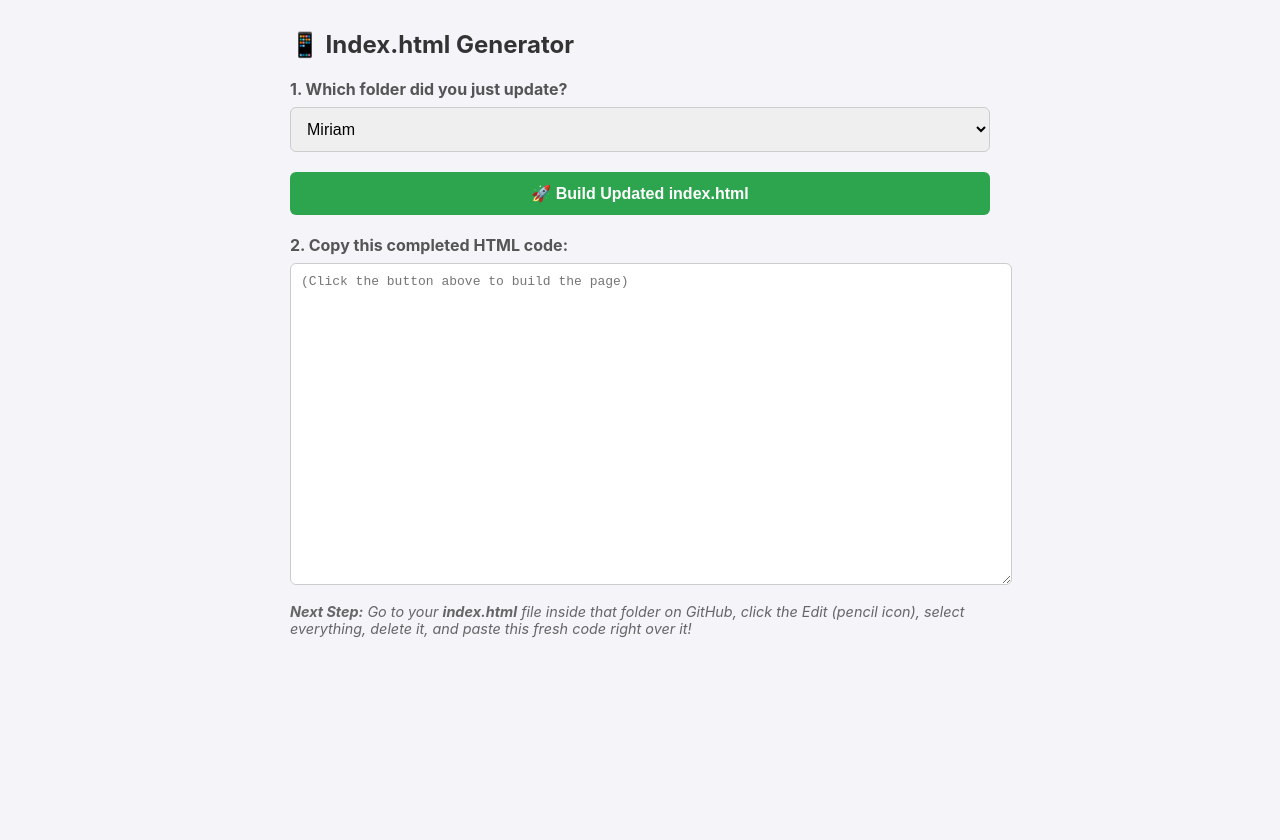
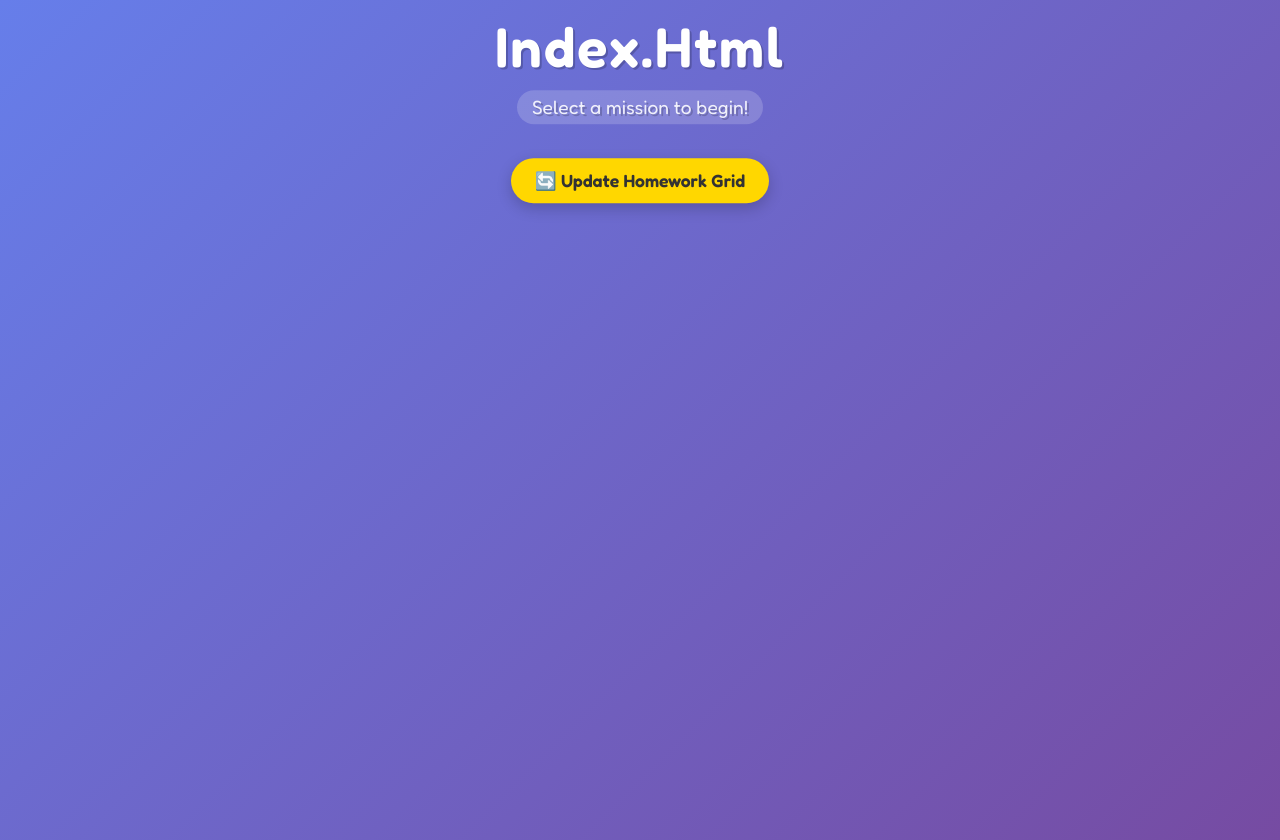
Before and after one commit to mr-chen-k12/alex, a plain HTML site: page index.html in a window 1280 px wide. Before the commit the page ends 800 px from the top, so only its background shows below. Drawn offline with Linux system fonts and the light colour scheme.

Commit message:
Update index.html

```diff
--- a/index.html
+++ b/index.html
@@ -1,99 +1,4 @@
 <!DOCTYPE html>
-<html lang="en">
-<head>
-    <meta charset="UTF-8">
-    <meta name="viewport" content="width=device-width, initial-scale=1.0">
-    <title>Index.html Generator for Mobile</title>
-    <style>
-        body { font-family: -apple-system, sans-serif; padding: 30px; max-width: 700px; margin: 0 auto; background: #f4f4f9; }
-        h2 { margin-top: 0; color: #333; }
-        label { display: block; margin-bottom: 8px; font-weight: bold; color: #555; }
-        select, button { width: 100%; padding: 12px; margin-bottom: 20px; border-radius: 6px; border: 1px solid #ccc; font-size: 16px; }
-        button { cursor: pointer; font-weight: bold; }
-        #btn-generate { background-color: #2da44e; color: white; border: none; }
-        #btn-copy { background-color: #0969da; color: white; border: none; display: none; }
-        textarea { width: 100%; height: 300px; font-family: monospace; padding: 10px; border-radius: 6px; border: 1px solid #ccc; font-size: 13px; background: #fff; }
-        .hint { font-size: 0.9rem; color: #666; margin-bottom: 10px; font-style: italic;}
-    </style>
-</head>
-<body>
-
-    <h2>📱 Index.html Generator</h2>
-
-    <label>1. Which folder did you just update?</label>
-    <select id="repoSelect">
-        <option value="miriam">Miriam</option>
-        <option value="alex">Alex</option>
-        <option value="math">Math</option>
-        <option value="books">Books</option>
-        <option value="piano">Piano</option>
-    </select>
-
-    <button id="btn-generate" onclick="generateIndexHtml()">🚀 Build Updated index.html</button>
-
-    <label>2. Copy this completed HTML code:</label>
-    <textarea id="output" readonly="" placeholder="(Click the button above to build the page)"></textarea>
-
-    <button id="btn-copy" onclick="copyToClipboard()">📋 Copy Code to Clipboard</button>
-
-    <p class="hint"><strong>Next Step:</strong> Go to your <strong>index.html</strong> file inside that folder on GitHub, click the Edit (pencil icon), select everything, delete it, and paste this fresh code right over it!</p>
-
-    <script>
-        const USERNAME = "mr-chen-k12";
-
-        function generateIndexHtml() {
-            const repo = document.getElementById('repoSelect').value;
-            const output = document.getElementById('output');
-            const btnCopy = document.getElementById('btn-copy');
-
-            output.value = "⏳ Scanning your GitHub repository files...";
-
-            fetch(`https://api.github.com/repos/${USERNAME}/${repo}/contents/`)
-                .then(res => {
-                    if (!res.ok) throw new Error("Could not fetch repo contents. Check repository name.");
-                    return res.json();
-                })
-                .then(data => {
-                    // Filter: HTML files only, exclude index.html, hidden files, or the generator itself
-                    const files = data
-                        .filter(f => f.name.endsWith('.html') && !f.name.startsWith('index') && !f.name.startsWith('_') && f.name !== 'generator.html')
-                        .map(f => f.name)
-                        .sort();
-
-                    let cardsHtml = "";
-
-                    if (files.length === 0) {
-                        cardsHtml = '        <div style="color:white; font-size:1.5rem; grid-column: 1/-1; text-align:center;">All clear! No homework today. 🎉</div>';
-                    } else {
-                        // Dynamically build the text blocks for every card matching your style guidelines
-                        cardsHtml = files.map((filename, index) => {
-                            // Assign sequential color rotation style (1-4)
-                            const styleNum = (index % 4) + 1;
-
-                            // Match the correct icon using your naming rules
-                            let icon = "📄";
-                            const lowerName = filename.toLowerCase();
-                            if (lowerName.includes("math")) icon = "📐";
-                            else if (lowerName.includes("quiz")) icon = "🏆";
-                            else if (lowerName.includes("extra")) icon = "🌟";
-                            else if (lowerName.includes("study")) icon = "🧠";
-                            else if (lowerName.includes("game")) icon = "🎮";
-                            else if (lowerName.includes("reading")) icon = "📚";
-                            else if (lowerName.includes("test")) icon = "📝";
-
-                            // Strip out .html extensions and clean up dashes for clean text layout
-                            const cleanName = filename.replace('.html', '').replace(/-/g, ' ');
-
-                            return `        <a href="https://mr-chen-k12.github.io/${repo}/${filename}" class="card style-${styleNum}">
-            <div class="card-icon">${icon}</div>
-            <div class="card-title">${cleanName}</div>
-        </a>`;
-                        }).join('\n');
-                    }
-
-                    // Assemble the entire structural layout of your target index.html layout statically!
-                    // Note: Changed local font path to live Google Fonts web link so it loads beautifully everywhere.
-                    const finalHtml = `<!DOCTYPE html>
 <html lang="en">
 <head>
     <meta charset="UTF-8">
@@ -118,7 +23,7 @@
         header {
             text-align: center;
             color: white;
-            margin-bottom: 40px;
+            margin-bottom: 30px;
             text-shadow: 2px 2px 0px rgba(0,0,0,0.2);
             animation: float 3s ease-in-out infinite;
         }
@@ -140,6 +45,33 @@
             display: inline-block;
         }
 
+        /* Update Button Styling */
+        .update-btn {
+            background-color: #ffd700;
+            color: #333;
+            border: none;
+            padding: 12px 24px;
+            font-family: 'Fredoka', sans-serif;
+            font-size: 1.1rem;
+            font-weight: 600;
+            border-radius: 25px;
+            cursor: pointer;
+            box-shadow: 0 5px 15px rgba(0,0,0,0.2);
+            transition: transform 0.2s, box-shadow 0.2s;
+            margin-top: 15px;
+            display: inline-flex;
+            align-items: center;
+            gap: 8px;
+        }
+        .update-btn:hover {
+            transform: scale(1.05);
+            box-shadow: 0 8px 20px rgba(0,0,0,0.3);
+            background-color: #ffea4a;
+        }
+        .update-btn:active {
+            transform: scale(0.95);
+        }
+
         /* The Grid of Cards */
         .card-grid {
             display: grid;
@@ -147,6 +79,7 @@
             gap: 20px;
             width: 100%;
             max-width: 1000px;
+            margin-top: 20px;
         }
 
         /* Individual Card Design */
@@ -188,7 +121,16 @@
             word-break: break-word;
         }
 
-        /* Different Colors for cards */
+        /* Loading & Status States */
+        #loading {
+            color: white;
+            font-size: 1.4rem;
+            margin-top: 20px;
+            text-align: center;
+            font-weight: 600;
+        }
+
+        /* Color rotations (Assigned by JS) */
         .style-1 { border-bottom: 8px solid #FF6B6B; }
         .style-2 { border-bottom: 8px solid #4ECDC4; }
         .style-3 { border-bottom: 8px solid #FFE66D; }
@@ -204,30 +146,89 @@
 <body>
 
     <header>
-        <h1 id="repo-name">${repo}</h1>
+        <h1 id="repo-name">Loading...</h1>
         <p class="subtitle">Select a mission to begin!</p>
+        <br>
+        <button class="update-btn" onclick="fetchLatestFiles()">🔄 Update Homework Grid</button>
     </header>
 
+    <div id="loading" style="display: none;">🚀 Syncing files...</div>
+
     <div class="card-grid" id="file-list">
-${cardsHtml}
-    </div>
+        </div>
 
-</body>
-</html>`;
+    <script>
+        const USERNAME = "mr-chen-k12";
 
-                    output.value = finalHtml;
-                    btnCopy.style.display = "block";
-                })
-                .catch(err => {
-                    output.value = "❌ Error occurred: " + err.message;
+        // 1. Get the folder name dynamically from the URL path (e.g. "alex" or "miriam")
+        const folderName = window.location.pathname.split('/').filter(Boolean).pop() || "alex";
+        document.getElementById('repo-name').innerText = folderName;
+
+        // 2. Main function that hits GitHub directly to update your icons dynamically
+        async function fetchLatestFiles() {
+            const list = document.getElementById('file-list');
+            const loading = document.getElementById('loading');
+
+            loading.style.display = 'block';
+            loading.innerText = "⏳ Scanning your GitHub directory...";
+
+            try {
+                // Fetch the real-time file tree straight from GitHub's API
+                const response = await fetch(`https://api.github.com/repos/${USERNAME}/${folderName}/contents/`);
+                if (!response.ok) throw new Error("Could not load files from GitHub API.");
+
+                const data = await response.json();
+
+                // Filter: HTML files only, exclude layout configurations or administrative tools
+                const files = data
+                    .filter(f => f.name.endsWith('.html') && !f.name.startsWith('index') && !f.name.startsWith('_') && f.name !== 'generator.html')
+                    .map(f => f.name)
+                    .sort();
+
+                loading.style.display = 'none';
+                list.innerHTML = ''; // Clear out the old static layout cards
+
+                if (files.length === 0) {
+                    list.innerHTML = '<div style="color:white; font-size:1.5rem; grid-column: 1/-1; text-align:center;">All clear! No homework files found. 🎉</div>';
+                    return;
+                }
+
+                // 3. Rebuild and propagate every layout card dynamically on click
+                files.forEach((filename, index) => {
+                    const a = document.createElement('a');
+                    a.href = filename; // Relative directory link matches beautifully
+
+                    // Assign a repeating sequential color pattern style (1-4)
+                    const styleNum = (index % 4) + 1;
+                    a.className = `card style-${styleNum}`;
+
+                    // Guess and match the rule-based icon assignment
+                    let icon = "📄"; // Default
+                    const lowerName = filename.toLowerCase();
+                    if (lowerName.includes("math")) icon = "📐";
+                    else if (lowerName.includes("quiz")) icon = "🏆";
+                    else if (lowerName.includes("extra")) icon = "🌟";
+                    else if (lowerName.includes("study")) icon = "🧠";
+                    else if (lowerName.includes("game")) icon = "🎮";
+                    else if (lowerName.includes("reading")) icon = "📚";
+                    else if (lowerName.includes("test")) icon = "📝";
+
+                    a.innerHTML = `
+                        <div class="card-icon">${icon}</div>
+                        <div class="card-title">${cleanName(filename)}</div>
+                    `;
+
+                    list.appendChild(a);
                 });
+
+            } catch (error) {
+                loading.innerHTML = `⚠️ Error connecting to GitHub: <br><span style="font-size:1.1rem; color:#ffdddd;">${error.message}</span>`;
+            }
         }
 
-        function copyToClipboard() {
-            const output = document.getElementById('output');
-            output.select();
-            document.execCommand('copy');
-            alert("Copied code! Now paste it directly into your index.html file on GitHub.");
+        // Helper: Format string structure cleanly for UI layout card titles
+        function cleanName(name) {
+            return name.replace('.html', '').replace(/-/g, ' ');
         }
     </script>
 
```
